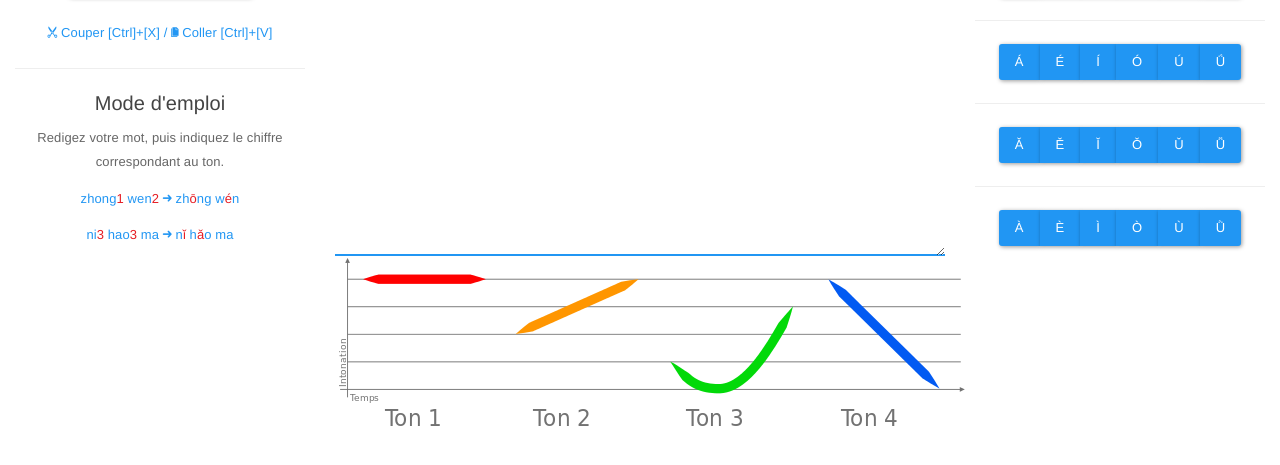
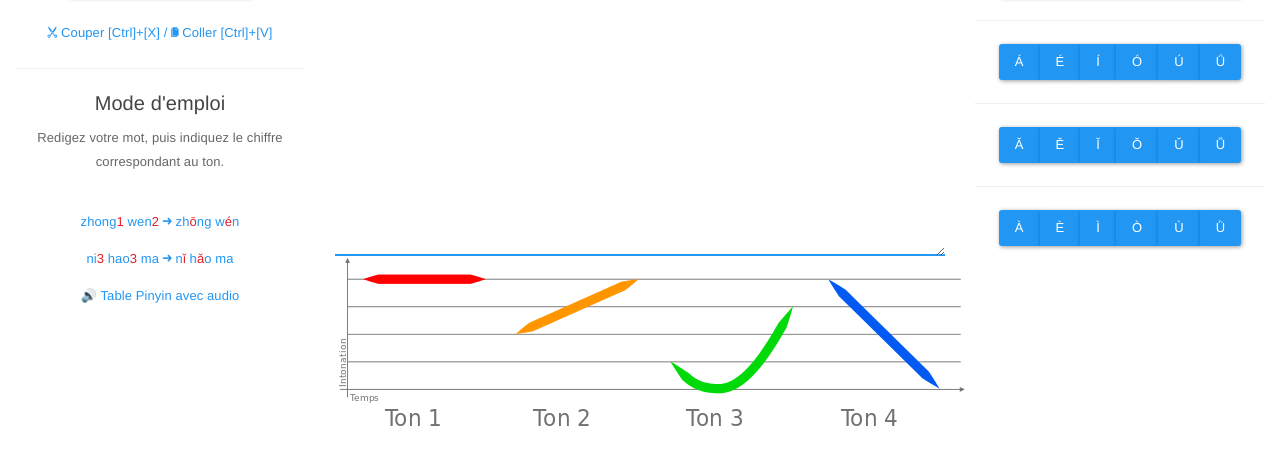
Before and after one commit to heuzef/pinyin, a plain HTML site: page index.html in a window 1280 px wide. Shown: the part 159-624 px from the top of the page. Drawn offline with nearby package versions, Linux system fonts and the light colour scheme; a web font is replaced by a local one.

Commit message:
Add mandarin chinese pinyin chart with audio (yabla.com)

```diff
--- a/index.html
+++ b/index.html
@@ -28,22 +28,22 @@
       &amp;lt;font color="red"&amp;gt;Attention ! &amp;amp;nbsp; JavaScript n'est pas activ&amp;amp;eacute;.&amp;lt;/font&amp;gt;&amp;lt;br&amp;gt;
       Vous devez activer JavaScript dans votre navigateur, veuillez suivre les &amp;lt;a class="ext" href="http://www.enable-javascript.com/fr/" target="_blank"&amp;gt;instructions&amp;lt;/a&amp;gt;.&amp;lt;p&amp;gt;
     </noscript>
-    <br>
+    <br />
       <form name="conversion" class="form-horizontal">
       <div>
         <h1><a href="//git.heuzef.com/heuzef/pinyin" target="_blank">Hànyǔ Pīnyīn</a></h1>
         <div class="col-lg-3">
           <a href="#" class="btn btn-primary" onclick="conversion.saisie.select();copy()"><i class="ion-document-text"> </i>Séléctionner tout</a>
-          <br><br>
+          <br /><br />
           <p class="text-primary"><i class="ion-scissors"></i> Couper [Ctrl]+[X] / <i class="ion-ios-copy"></i> Coller [Ctrl]+[V]</p>
           <hr>
           <h5>Mode d'emploi</h5>
-          <p>
-            Redigez votre mot, puis indiquez le chiffre correspondant au ton.
-          </p><p>
-          </p><p class="text-primary">zhong<span class="text-danger">1</span> wen<span class="text-danger">2</span>&nbsp;<i class="ion-arrow-right-c"></i>&nbsp;zh<span class="text-danger">ō</span>ng w<span class="text-danger">é</span>n</p><p>
-          </p><p class="text-primary">ni<span class="text-danger">3</span> hao<span class="text-danger">3</span> ma&nbsp;<i class="ion-arrow-right-c"></i>&nbsp;n<span class="text-danger">ǐ</span> h<span class="text-danger">ǎ</span>o ma<p>
-        </p></div>
+          <p>Redigez votre mot, puis indiquez le chiffre correspondant au ton.</p>
+          <br />
+          <p class="text-primary">zhong<span class="text-danger">1</span> wen<span class="text-danger">2</span>&nbsp;<i class="ion-arrow-right-c"></i>&nbsp;zh<span class="text-danger">ō</span>ng w<span class="text-danger">é</span>n</p>
+          <p class="text-primary">ni<span class="text-danger">3</span> hao<span class="text-danger">3</span> ma&nbsp;<i class="ion-arrow-right-c"></i>&nbsp;n<span class="text-danger">ǐ</span> h<span class="text-danger">ǎ</span>o ma</p>
+          <p><a href="//chinese.yabla.com/chinese-pinyin-chart.php" target="_blank">🔊 Table Pinyin avec audio</a></p>
+      </div>
         <div class="col-lg-6">
           <textarea name="saisie" onkeyup="transcrire()" class="form-control" rows="10" id="textArea"></textarea>
           <a href="//fr.wikipedia.org/wiki/Hanyu_pinyin" target="_blank"><img src="./4_tons.png" alt="Les 4 tons chinois"></a>
```
